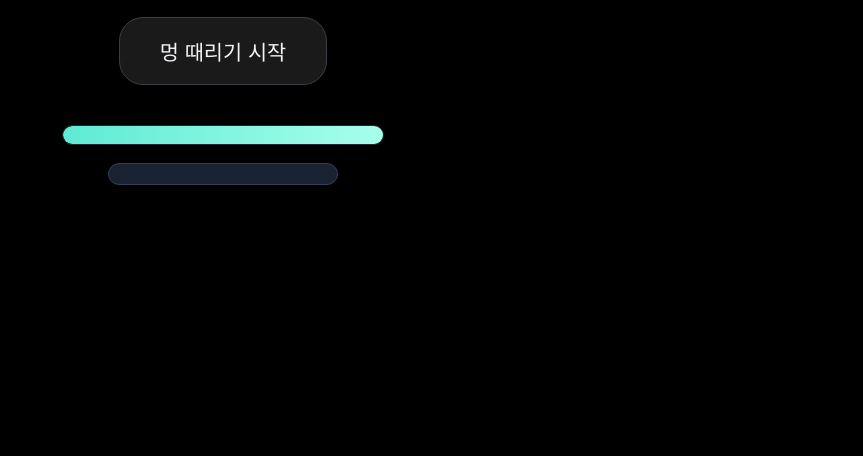
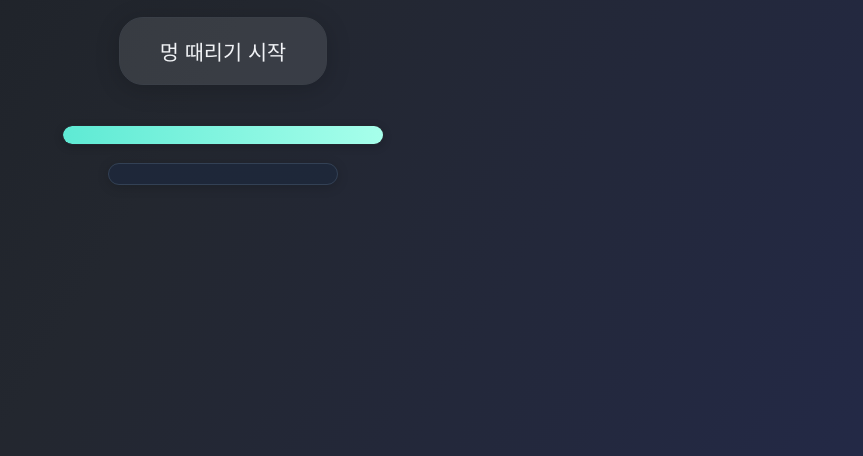
Before and after one commit to today-self-study/one-minute-break, a plain HTML site: page index.html in a window 1280 px wide. Shown: the part 344-800 px from the top of the page, without its empty margins (417-1280 px from the left). Drawn offline with Linux system fonts and the light colour scheme.

Commit message:
배경을 검정에 가까운 어두운색 그라데이션으로 변경

```diff
--- a/style.css
+++ b/style.css
@@ -10,7 +10,7 @@ body, html {
   position: fixed;
   top: 0; left: 0; right: 0; bottom: 0;
   z-index: 0;
-  background: #000;
+  background: linear-gradient(120deg, #181c20 0%, #23272f 50%, #232946 100%);
 }
 
 .container {
```
